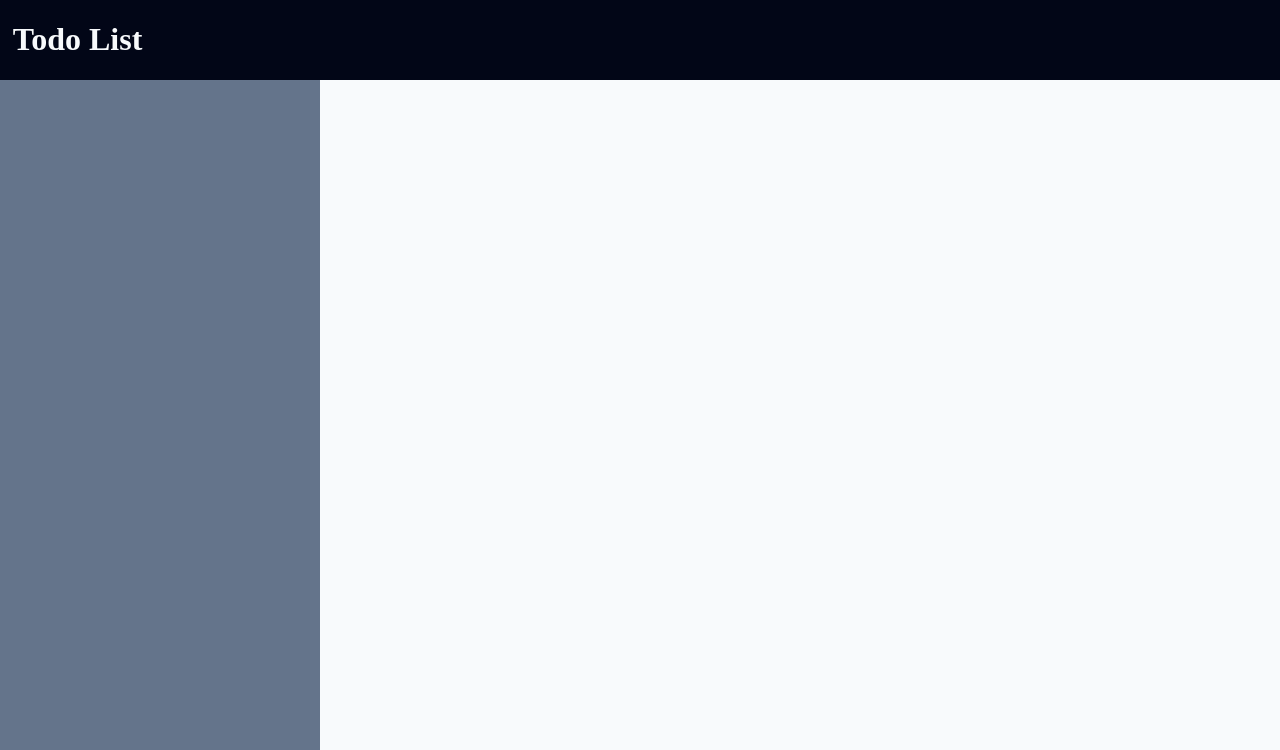
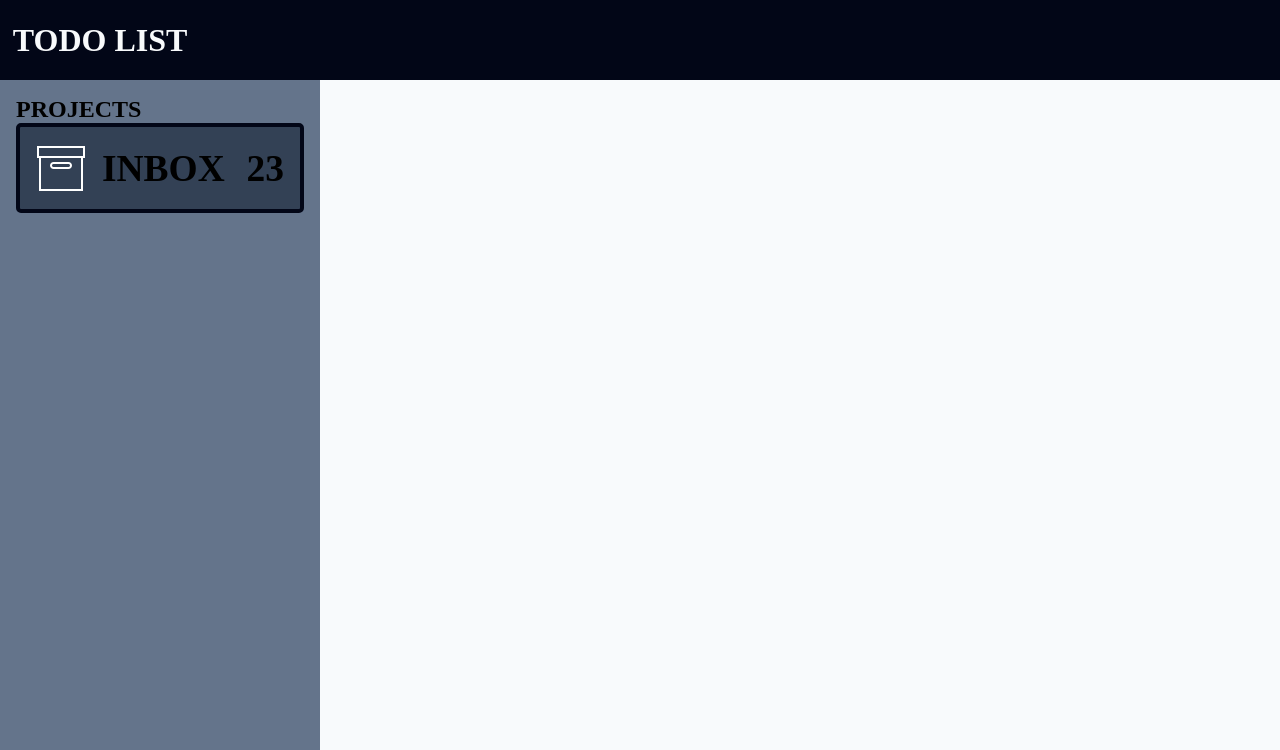
Before and after one commit to NefrodzV/to-do-list, a website built with webpack: page dist/index.html in a window 1280 px wide. Shown: the top 750 px of the page. Built offline with nearby package versions, Linux system fonts and the light colour scheme.

Commit message:
Change the folder structure and added the side bar item element logic

```diff
--- a/src/style.css
+++ b/src/style.css
@@ -4,6 +4,9 @@
     --accent-color: #64748b;
     --primary-text-color: var(--primary--color);
     --secondary-text-color: var(--secondary-color);
+
+    --hover-color: hsl(231, 36%, 23%);
+    --item-background-color:#334155;
 
 }
 
@@ -25,7 +28,7 @@ header, footer {
 }
 
 header {
-
+   align-items: center;
 }
 
 main {
@@ -33,9 +36,38 @@ main {
 }
 
 .sidebar {
+    padding: 1rem;
     background-color: var(--accent-color);
+}
 
+.sidebar > h1 {
+    text-align: center;
+}
 
+.sidebar-item {
+    font-size: 2rem;
+    color: var(--primary-text-color);
+    background-color: var(--item-background-color);
+    cursor: pointer;
+    display: flex;
+    align-items: center;
+    gap: 1rem;
+    border: .25rem solid var(--primary-color);
+    padding: 1rem;
+    border-radius: 5px ;
+}
+.item-counter {
+    margin-left: auto;
+}
+.sidebar-item:hover {
+    background-color: var(--hover-color);
+}
+.sidebar-item-container {
+    height: 50px ;
+}
+
+.sidebar-item-container > img {
+    height: 100%;
 }
 
 footer {
@@ -55,3 +87,19 @@ footer > a {
     height: 100%;
 
 }
+
+/* HELPER CLASSES */
+
+.title {
+
+}
+
+.uppercase {
+    text-transform: uppercase;
+}
+
+/* RESET */
+
+h1, h2, h3 {
+    margin: 0;
+}
--- a/src/views/headerFactory.js
+++ b/src/ui/headerFactory.js
@@ -1,12 +1,11 @@
-
-
-
 export default function headerFactory() {
 
     const headerElement = document.createElement('header');
 
     const title = document.createElement('h1');
-    title.textContent = "Todo List"
+    title.textContent = "Todo List";
+    title.classList.add('uppercase');
+
 
     headerElement.appendChild(title);
     return {
--- /dev/null
+++ b/src/ui/sidebar/sidebarFactory.js
@@ -0,0 +1,30 @@
+import '../../style.css';
+import inboxPNG from '../../asset/icon-inbox.png';
+import sidebarItems from './sidebarItems';
+export default function sidebarFactory() {
+
+    const sideBarElement = document.createElement('div');
+    sideBarElement.classList.add('sidebar');
+
+    const title = document.createElement('h2');
+    title.textContent = "Projects";
+    title.classList.add('uppercase');
+    sideBarElement.appendChild(title);
+
+    const items = sidebarItems;
+
+    for(let i = 0; i < items.length; i++) {
+        let item = items[i];
+        sideBarElement.appendChild(item.sidebarItemElement);
+    }
+
+
+
+
+
+
+
+    return {
+        sideBarElement
+    }
+}
--- /dev/null
+++ b/src/ui/sidebar/sidebarItems.js
@@ -0,0 +1,39 @@
+import inboxPNG from '../../asset/icon-inbox.png';
+
+function sidebarItemFactory(icon, title) {
+    const STYLE = 'sidebar-item';
+    const ICON_CONTAINER_STYLE = 'sidebar-item-container';
+
+    const sidebarItemElement = document.createElement('div');
+    sidebarItemElement.classList.add(STYLE);
+
+    const itemIcon = new Image();
+    itemIcon.src = inboxPNG;
+
+    const iconContainer = document.createElement('div');
+    iconContainer.appendChild(itemIcon);
+    iconContainer.classList.add(ICON_CONTAINER_STYLE);
+
+    const titleElement = document.createElement('h3');
+    titleElement.textContent = title;
+    titleElement.classList.add('uppercase');
+
+
+
+    const itemCounterElement = document.createElement('h3');
+    itemCounterElement.textContent = 23;
+    itemCounterElement.classList.add('item-counter');
+
+    sidebarItemElement.append(iconContainer, titleElement, itemCounterElement)
+
+    return {
+        sidebarItemElement
+    }
+}
+
+const sidebarItems = [];
+
+const inboxItem = sidebarItemFactory(inboxPNG, 'inbox');
+sidebarItems.push(inboxItem);
+
+export default sidebarItems;
--- a/src/views/footerFactory.js
+++ /dev/null
@@ -1,27 +0,0 @@
-import discordPng from '../asset/icon-discord.png';
-
-export default function footerFactory() {
-    const footerElement = document.createElement('footer');
-
-    const footerText = document.createElement('p');
-    footerText.textContent = "Created by Nefrodzv";
-
-    const footerAnchor = document.createElement('a')
-    footerAnchor.href = 'https://github.com/NefrodzV/to-do-list';
-
-    const iconContainer = document.createElement('div');
-    iconContainer.classList.add('icon-container');
-
-    const icon = new Image();
-    icon.src = discordPng;
-
-    iconContainer.appendChild(icon)
-    footerAnchor.appendChild(iconContainer);
-
-
-    footerElement.append(footerText, footerAnchor);
-
-    return {
-        footerElement
-    }
-}
--- a/src/views/sideBarFactory.js
+++ /dev/null
@@ -1,10 +0,0 @@
-import '../style.css'
-export default function sidebarFactory() {
-
-    const sideBarElement = document.createElement('div');
-    sideBarElement.classList.add('sidebar');
-
-    return {
-        sideBarElement
-    }
-}
```
Also changed, not shown: src/index.js (+4 -4 lines), dist/018374295f0bf6cd047a.png (added), dist/43ccf6ac0e8858c7fb24.png (added), dist/7bffa02f89bebd33e5c0.png (added), dist/main.js, src/asset/arrow.png (added), src/asset/icon-inbox.png (added), src/ui/mainFactory.js (renamed from src/views/mainFactory.js).
